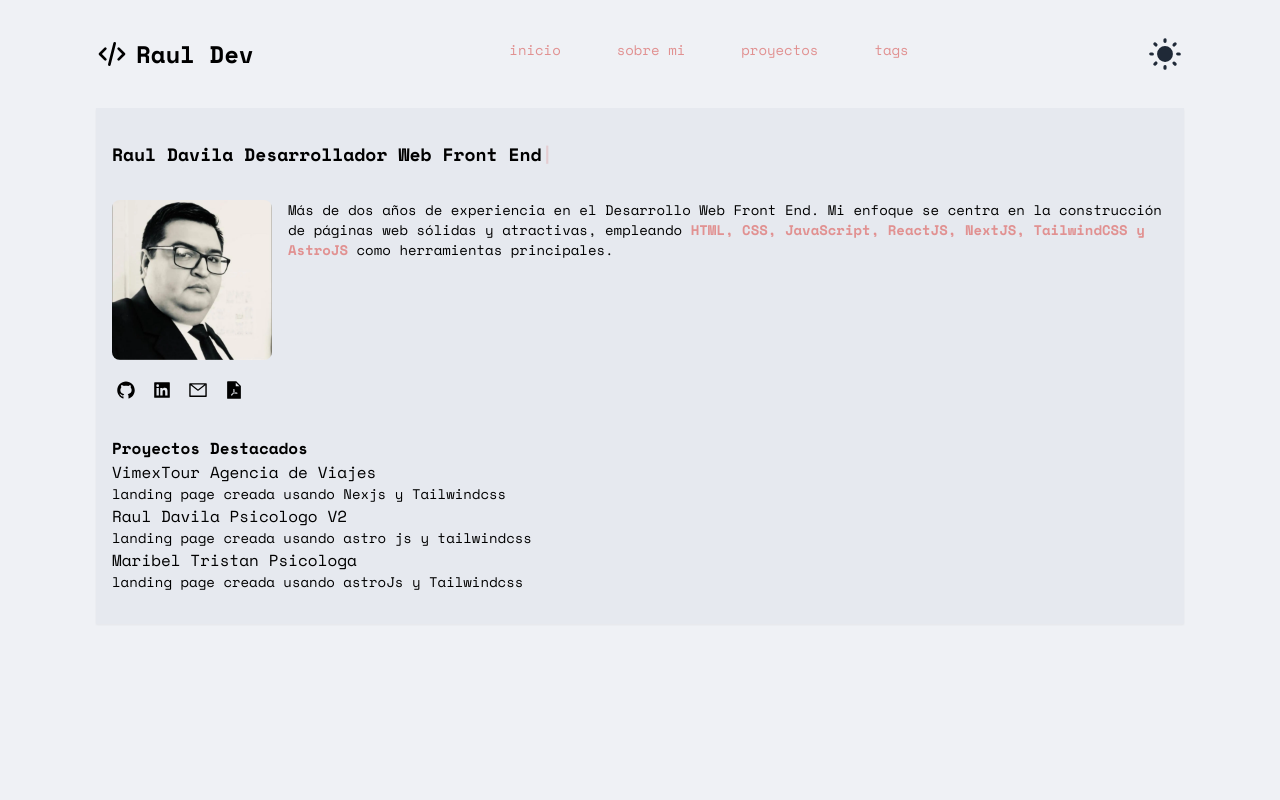
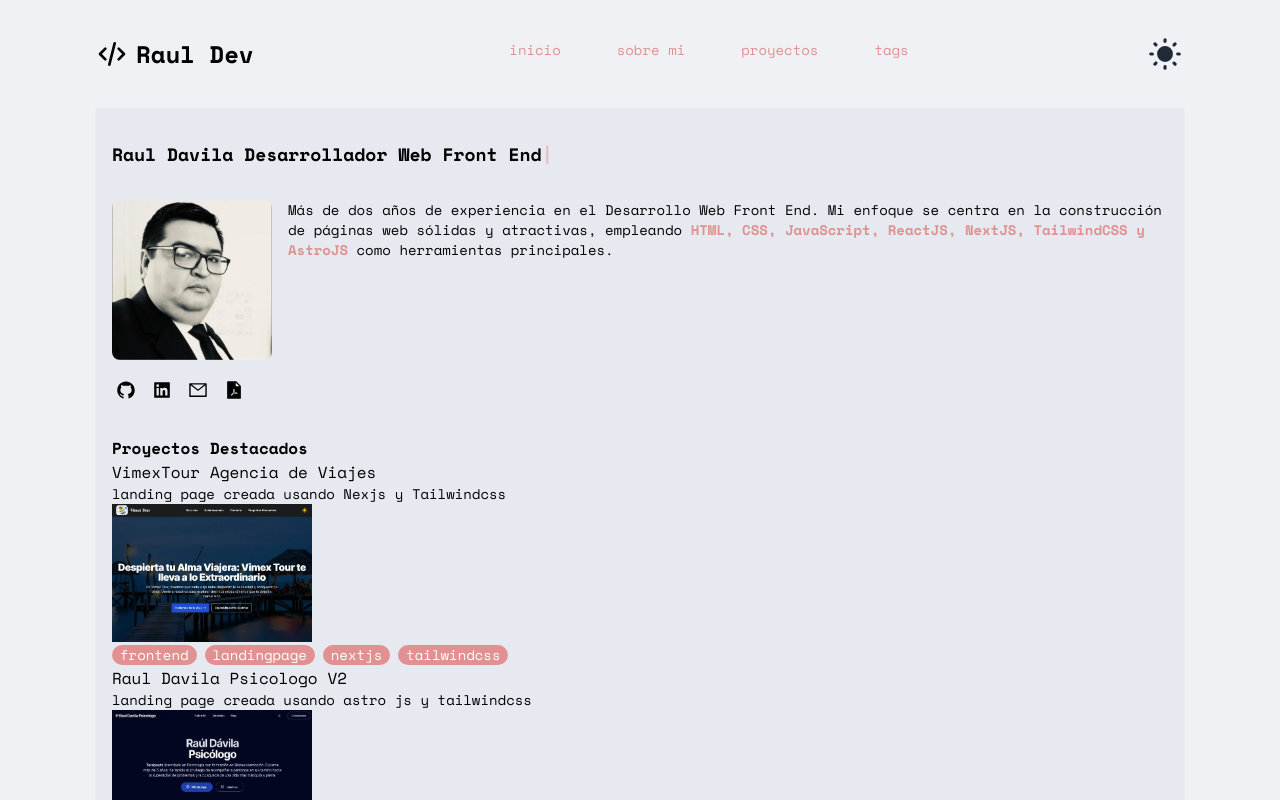
Before and after one commit to magoMercurio/next-portfolio-2024, a Next.js app: page / in a window 1280 px wide. Shown: the top 800 px of the page. Built offline with nearby package versions, Linux system fonts and the light colour scheme.

Commit message:
create Card component

```diff
--- /dev/null
+++ b/src/components/Card.jsx
@@ -0,0 +1,38 @@
+import Link from "next/link"
+import Image from "next/image"
+
+export const Card = ({ proyect, className }) => {
+
+  const  { titulo, descripcion, imagen, slug, tags } =  proyect
+
+    return (
+        <div className={ `card ${ className }` }>
+            <h3>{titulo}</h3>
+              <p>{descripcion}</p>
+              <Link href={`/proyectos/${slug}`}
+              className="w-fit h-fit"
+            >
+              <Image
+                width={200}
+                height={200}
+                className="object-contain"
+                priority
+                blurDataURL={imagen}
+                placeholder="blur"
+                src={imagen}
+                alt={titulo}
+              />
+            </Link>
+            <ul className="inline-flex flex-wrap gap-2">
+              {
+                tags.map((tag) => (
+                  <li key={tag}
+                    className="tagspill"
+                  >{tag}</li>
+                ))
+              }
+            </ul>
+          </div>
+
+    )
+}
--- a/src/components/ui/ProyectSection.jsx
+++ b/src/components/ui/ProyectSection.jsx
@@ -1,4 +1,6 @@
 import { proyectsdata } from "@/data/proyectdata"
+import { Card } from "@/components/Card"
+
 
 const pinnedProyects = proyectsdata.filter(proyect => proyect.pin)
 
@@ -10,7 +12,7 @@ export const ProyectSection = () => {
       proyectos destacados
       </h2>
       <article>
-        {
+        {/* {
           pinnedProyects.map(proyect => {
             return (
               <div key={proyect.titulo}>
@@ -19,6 +21,17 @@ export const ProyectSection = () => {
               </div>
             )
           })
+        } */}
+        {
+          pinnedProyects.map(proyect => {
+            return (
+              <Card key={proyect.titulo} className={``}
+                proyect = {proyect}
+              />
+
+
+            )
+          })
         }
 
       </article>
```
Also changed, not shown: src/data/proyectdata.js (line endings or trailing spaces).
